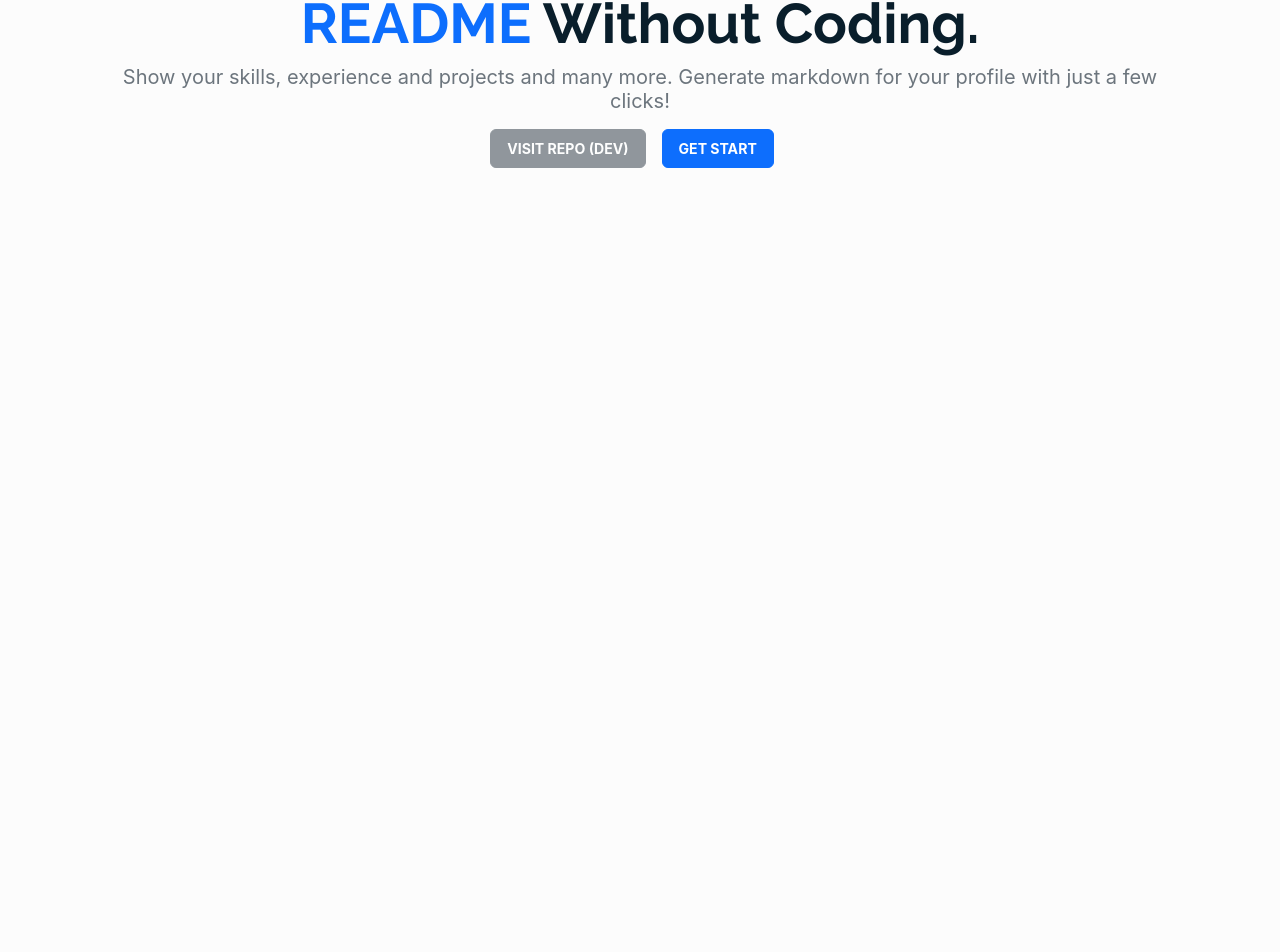
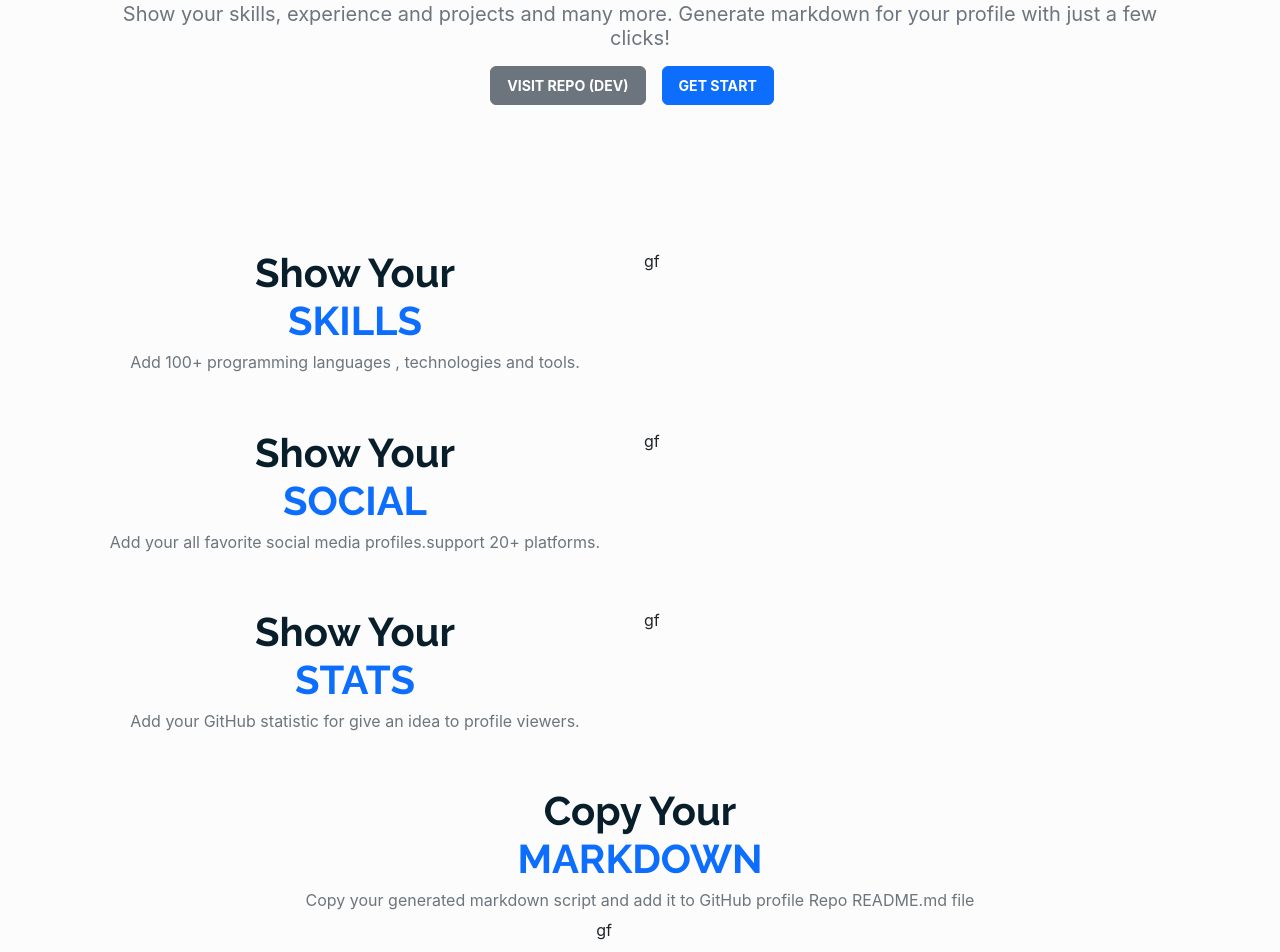
Before and after one commit to kavindu-mane/CreateME, a React (Create React App) app: page / in a window 1280 px wide. Shown: the part 432-1384 px from the top of the page. Before the commit the page ends 800 px from the top, so only its background shows below. Built offline with nearby package versions, Linux system fonts and the light colour scheme.

Commit message:
updates 03/07

```diff
--- a/src/components/Header.jsx
+++ b/src/components/Header.jsx
@@ -5,7 +5,8 @@ import Buttons from "./Buttons";
 class Header extends Component {
     render() {
         return (
-            <React.Fragment>
+            <React.Fragment >
+              <div className="position-fixed container-fluid header-bg pb-2">
                 <div className="mx-md-5 mt-3 d-flex justify-content-between">
                     {/* Logo */}
                     <h2 className="f-raleway ms-3 ms-md-5">Create
@@ -21,6 +22,7 @@ class Header extends Component {
                         </button>
                     </div>
                 </div>
+              </div>
             </React.Fragment>
     );}
 
--- /dev/null
+++ b/src/components/Section.jsx
@@ -0,0 +1,31 @@
+import React , {Component} from "react";
+import "../resources/styles.css"
+import SkillMatrix from "./SkillMatrix";
+
+class Section extends Component {
+    render() {
+        const{style_class , caption_1 , caption_2 , caption_3, image} = this.props;
+        let style = "col-12 px-1 d-flex d-md-block justify-content-center " + style_class
+
+        return (
+            <React.Fragment>
+                <div className="container my-5">
+                    <div className="row">
+                        <div className= {style}>
+                            <div className="text-center">
+                                <h1 className="f-raleway">{caption_1}<h1 className="text-primary">{caption_2}</h1></h1>
+                                <h6 className="text-secondary fw-normal">{caption_3}</h6>
+                            </div>
+
+                        </div>
+                        <div className= {style}>
+                        <SkillMatrix/>
+                        </div>
+                    </div>
+                </div>
+            </React.Fragment>
+        );
+    }
+}
+
+export default Section;
--- /dev/null
+++ b/src/components/Sections.jsx
@@ -0,0 +1,23 @@
+import React , {Component} from "react";
+import Section from "./Section";
+
+class Sections extends Component {
+    render() {
+        return (
+            <React.Fragment>
+                <div className="mt-5 pt-5">
+                    <Section style_class={"col-md-6"} caption_1 = {"Show Your"} caption_2 = {"SKILLS"}
+                    caption_3 = {"Add 100+ programming languages , technologies and tools."} />
+                    <Section style_class={"col-md-6"} caption_1 = {"Show Your"} caption_2 = {"SOCIAL"}
+                    caption_3 = {"Add your all favorite social media profiles.support 20+ platforms."}/>
+                    <Section style_class={"col-md-6"} caption_1 = {"Show Your"} caption_2 = {"STATS"}
+                    caption_3 = {"Add your GitHub statistic for give an idea to profile viewers."}/>
+                    <Section style_class={"col-12 d-md-flex"} caption_1 = {"Copy Your"} caption_2 = {"MARKDOWN"}
+                    caption_3 = {"Copy your generated markdown script and add it to GitHub profile Repo README.md file"}/>
+                </div>
+            </React.Fragment>
+        );
+    }
+}
+
+export default Sections;
--- /dev/null
+++ b/src/components/SkillMatrix.jsx
@@ -0,0 +1,18 @@
+import React , {Component} from "react";
+
+class SkillMatrix extends Component {
+    render() {
+        return (
+            <React.Fragment>
+                <div className="row">
+                    <div className="col-2">gf</div>
+                    <div className="col-2"></div>
+                    <div className="col-2"></div>
+                    <div className="col-2"></div>
+                </div>
+            </React.Fragment>
+        );
+    }
+}
+
+export default SkillMatrix;
--- a/src/pages/Home.jsx
+++ b/src/pages/Home.jsx
@@ -1,11 +1,13 @@
 import React , {Component} from "react";
 import Buttons from "../components/Buttons";
+import Sections from "../components/Sections";
 import "../resources/styles.css"
 
 class Home extends Component {
     render() {
         return (
             <React.Fragment>
+                {/* intro */}
                 <div className="container text-center p-2 p-md-5 pb-md-2" >
                     <h1 className="pt-3 pt-md-5 f-raleway intro">Create Amazing
                     <span className="text-primary"> GitHub Profile README</span> Without
@@ -16,10 +18,14 @@ class Home extends Component {
                     </h5>
                 </div>
 
+                {/* 2 buttons for go to repo and create pages*/}
                 <div className="container d-flex justify-content-center">
-                    <Buttons text = {"VISIT REPO (DEV)"} style_class ={"btn-secondary opacity-75"} link = {"https://github.com/kavindu-mane/profile-readme-generator"}/>
+                    <Buttons text = {"VISIT REPO (DEV)"} style_class ={"btn-secondary"} link = {"https://github.com/kavindu-mane/profile-readme-generator"}/>
                     <Buttons style_class = {"btn-primary"} text = {"GET START"} link = {"create"}/>
                 </div>
+
+                {/* sections */}
+                <Sections/>
             </React.Fragment>
         );
     }
--- a/src/resources/styles.css
+++ b/src/resources/styles.css
@@ -3,6 +3,10 @@
 .f-raleway{
     font-family: 'Raleway', sans-serif;
     color: var(--root-font);
+}
+
+.header-bg{
+    background-color: var(--background-color);
 }
 
 .theme-icon:before{
```
